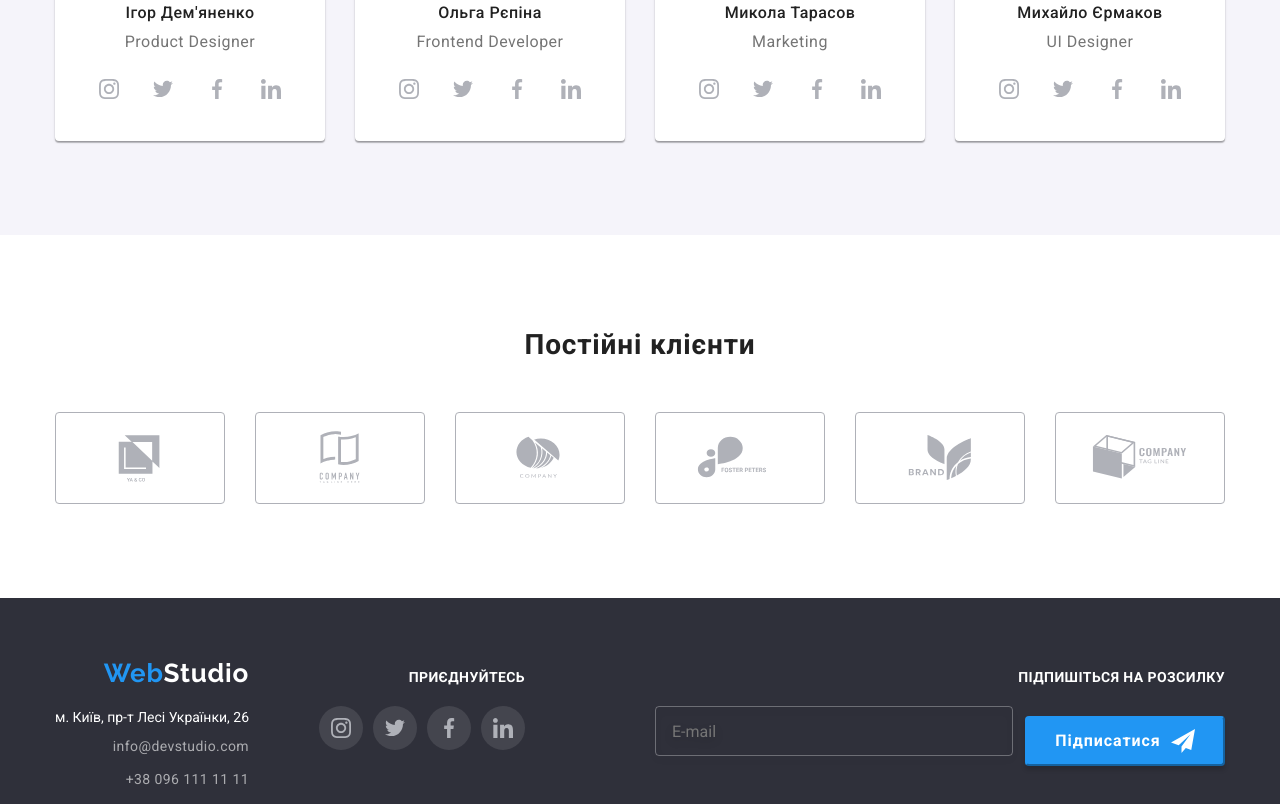
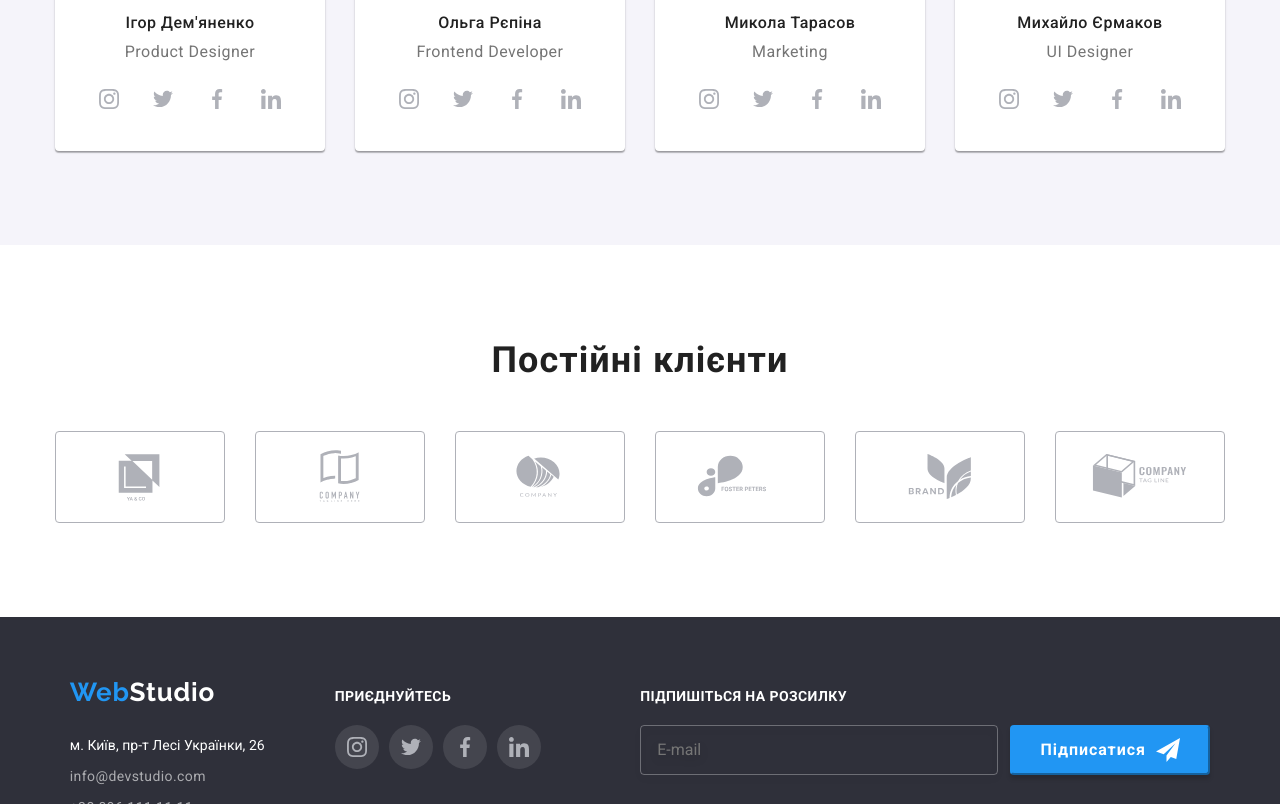
Before and after one commit to natalialashko/goit-markup-hw-08, a plain HTML site: page index.html in a window 1280 px wide. Shown: the part 1996-2800 px from the top of the page. Drawn offline with nearby package versions, Linux system fonts and the light colour scheme.

Commit message:
sass footer

```diff
--- a/index.html
+++ b/index.html
@@ -192,7 +192,7 @@
       <!--секція галерея робіт-->
       <section class="section box-list-work">
         <div class="container">
-          <h2 class="title">Чим ми займаємося</h2>
+          <h2 class="title box-list-work__title">Чим ми займаємося</h2>
           <ul class="list-work">
             <li class="item item-gallery">
               <img
@@ -227,7 +227,7 @@
       <!--секція команда студії-->
       <section class="section box-teams">
         <div class="container">
-          <h2 class="title">Наша команда</h2>
+          <h2 class="title box-teams__title">Наша команда</h2>
           <ul class="teams-work">
             <li class="item">
               <img
@@ -400,6 +400,7 @@
           </ul>
         </div>
       </section>
+      <!-- секція постійні клієнти -->
       <section class="section">
         <div class="container">
           <h2 class="title title-company">Постійні клієнти</h2>
@@ -453,6 +454,7 @@
     <!-- підвал сторінки-->
     <footer class="footer section">
       <div class="container footer__container">
+        <div class="footer_tablet">
         <div class="footer__box-contacts">
           <a href="./" class="footer__logo logo">
             <span class="footer__logo-accent logo-accent">Web</span>Studio
@@ -510,7 +512,7 @@
             </li>
           </ul>
         </div>
-
+</div>
         <div class="email-input">
           <p class="email-input__title">Підпишіться на розсилку</p>
           <form class="email-input__form">
--- a/sass/components/_container.scss
+++ b/sass/components/_container.scss
@@ -1,6 +1,5 @@
 .container {
-  padding-left: 15px;
-  padding-right: 15px;
+
   margin-left: auto;
   margin-right: auto;
 
@@ -12,6 +11,8 @@
 
   }
 @media screen and (min-width: 1200px) {
+  padding-left: 15px;
+    padding-right: 15px;
   width: 1200px;
 
 }
--- a/sass/components/_logo.scss
+++ b/sass/components/_logo.scss
@@ -6,10 +6,10 @@
   font-size: 24px;
   line-height: 1.17;
   color: #000000;
-  @media screen and (min-width: 768px)
+  @media screen and (min-width: 1200px)
   {
     font-size: 26px;
-    line-height: 1.2;
+    line-height: 1.19;
   }
 }
 
--- a/sass/components/_title.scss
+++ b/sass/components/_title.scss
@@ -1,6 +1,6 @@
 .title {
     font-size: 28px;
-    line-height: 1.17;
+    line-height: 1.18;
     text-align: center;
     letter-spacing: 0.03em;
 }
--- a/sass/layouts/_company.scss
+++ b/sass/layouts/_company.scss
@@ -2,6 +2,8 @@
   margin-bottom: 30px;
   @media screen and (min-width: 1200px) {
     margin-bottom: 50px;
+    font-size: 36px;
+    line-height: 1.17;
   }
 }
 
--- a/sass/layouts/_footer.scss
+++ b/sass/layouts/_footer.scss
@@ -3,23 +3,40 @@
   padding-bottom: 60px;
   padding-top: 60px;
     text-align: center;
-    @media screen and (min-width: 768px) {
-    text-align: right;
+    @media screen and (min-width: 1200px) {
+    text-align: left;
     }
 
 }
+.footer_tablet{
+  @media screen and (min-width: 768px) {
+      display: flex;
+      margin: 0 auto;
+      gap: 162px;
+        align-items: baseline;
+        justify-content: space-evenly;
+    }
+    @media screen and (min-width: 1200px) {
+      gap: 70px;
+    }
+}
 .footer__box-contacts{
   margin-bottom: 60px;
+  @media screen and (min-width: 768px) {
+    margin-bottom: 0px;
+  }
+
 
 }
 .footer__logo {
   color: var(--additional-text-color);
 display: inline-block;
 margin-bottom: 28px;
-@media screen and (min-width: 768px) {
-    text-align: right;
-    margin-bottom: 20px;
-}}
+// @media screen and (min-width: 768px) {
+//     // text-align: right;
+//     margin-bottom: 28px;
+// }
+}
 
 .footer__contacts {
   font-style: normal;
@@ -31,33 +48,46 @@ margin-bottom: 28px;
   color: var(--additional-text-color);
   font-size: 14px;
   font-weight: 400;
-  margin-bottom: 9px;
+  line-height: 1.4;
+  letter-spacing: 0.03px;
+  margin-bottom: 12px;
   }
 
 .footer__address-link {
   font-weight: 400;
   color: rgba(255, 255, 255, 0.6);
   font-size: 14px;
-    line-height: 24px;
+    line-height: 1.14;
 
     letter-spacing: 0.03em;
 
 }
 
 .footer__address-item:not(:last-child) {
-  margin-bottom: 9px;
+  margin-bottom: 12px;
 }
 
 .footer__container {
 
   @media screen and (min-width: 768px) {
   display: flex;
-  gap: 70px;
-  align-items: baseline;
+  gap: 60px;
+  // align-items: baseline;
+      flex-wrap: wrap;
 }
+ @media screen and (min-width: 1200px) {
+   display: flex;
+   gap: 70px;
+   align-items: baseline;
+   flex-wrap: nowrap;
+
+ }
 }
 .footer-actions{
   margin-bottom: 60px;
+  @media screen and (min-width: 768px) {
+      margin-bottom: 0px;
+    }
 }
 .footer-actions__title {
   margin-bottom: 20px;
@@ -95,6 +125,9 @@ fill: currentColor;
 
 .email-input {
   margin-left: auto;
+  @media screen and (min-width: 768px) {
+    margin: 0 auto;
+  }
   &__title {
     font-weight: 700;
     font-size: 14px;
@@ -108,10 +141,15 @@ fill: currentColor;
 
   @media screen and (min-width: 768px) {
     display: flex;
-    justify-content: center;
-    align-items: center;
+
     gap: 12px;
-  }}
+  }
+    @media screen and (min-width: 1200px) {
+
+        align-content: center;
+
+    }
+}
   &__email {
     margin-bottom: 20px;
     min-width: 358px;
--- a/sass/layouts/_gallery-works.scss
+++ b/sass/layouts/_gallery-works.scss
@@ -7,6 +7,11 @@ display: block;
     margin-bottom: 50px;
   }
 }
+}
+.box-list-work__title{
+font-size: 36px;
+line-height: 1.17;
+
 }
 .list-work {
   display: flex;
--- a/sass/layouts/_hero.scss
+++ b/sass/layouts/_hero.scss
@@ -26,7 +26,7 @@
       margin-left: auto;
       margin-right: auto;
       margin-bottom: 30px;
-      width: 360px;
+      // width: 360px;
       color: var(--additional-text-color);
         font-weight: 900;
         font-size: 26px;
```
Also changed, not shown: css/main.css, css/main.min.css, 2 other files.
